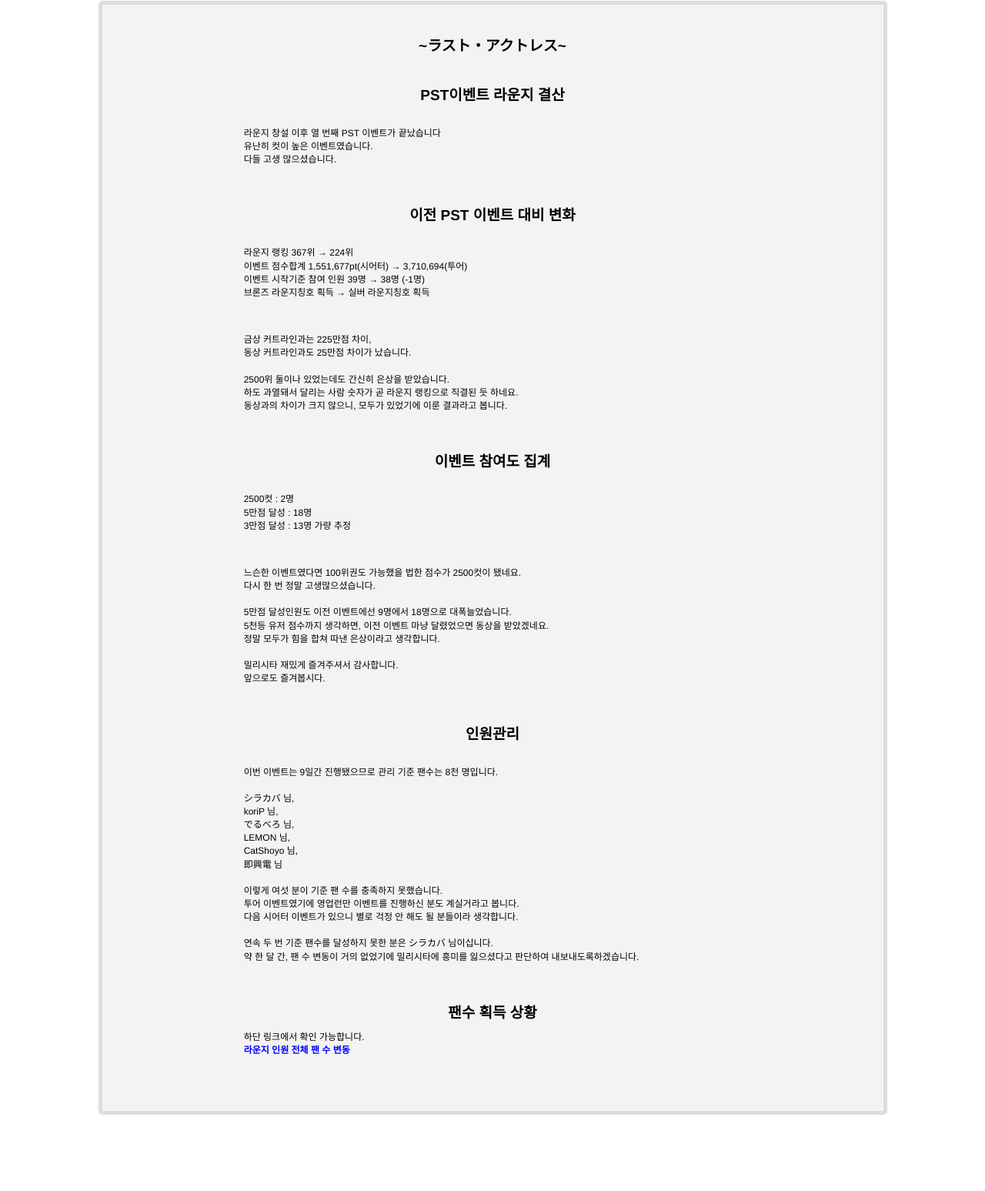
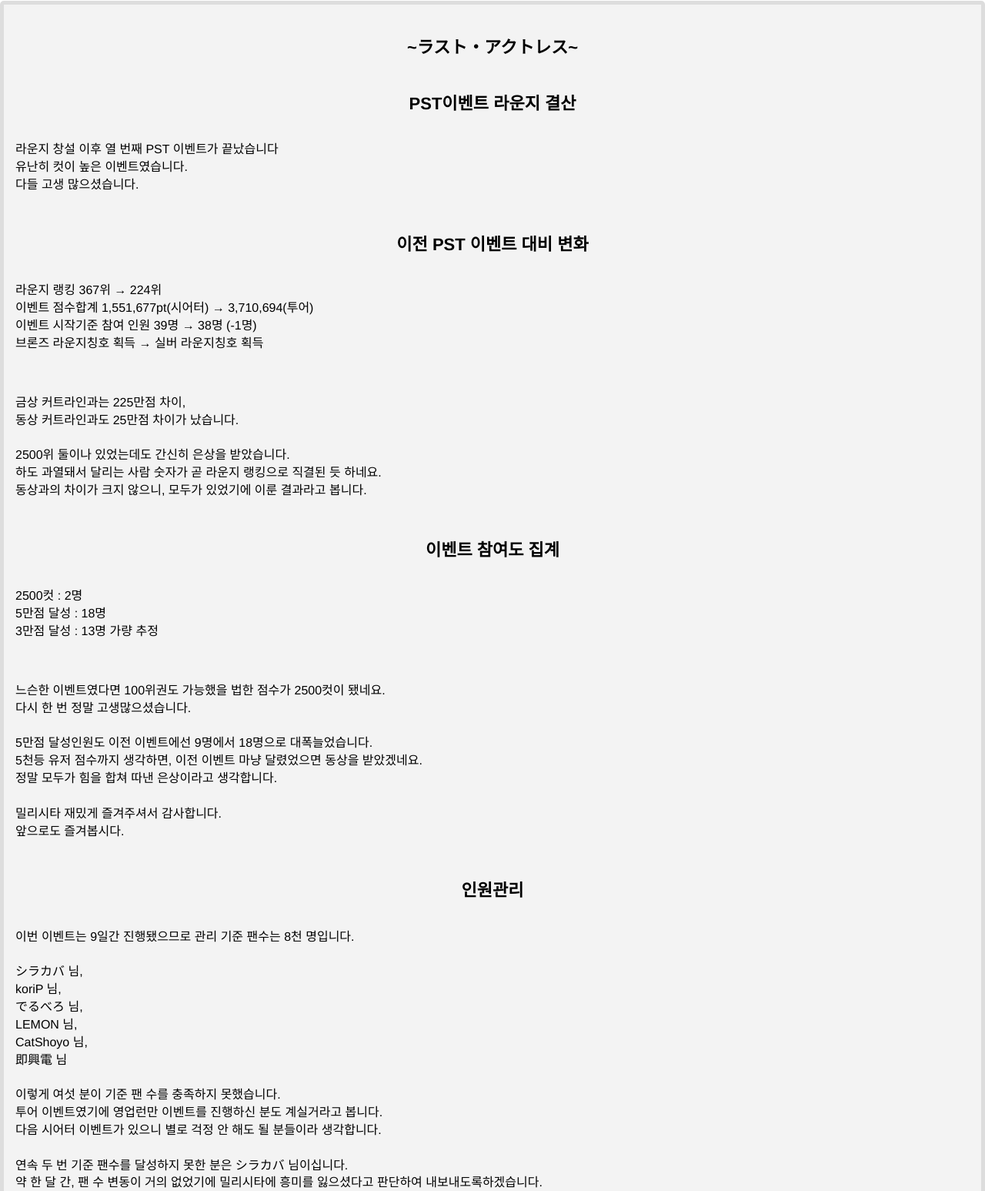
Before and after one commit to rkdgla0/StarBe, a plain HTML site: page index.html in a window 1280 px wide. Shown: the part 156-1703 px from the top of the page at 77% size. Before the commit the page ends 1604 px from the top, so only its background shows below. Drawn offline with nearby package versions, Linux system fonts and the light colour scheme.

Commit message:
모바일테스트

```diff
--- a/css/event.css
+++ b/css/event.css
@@ -1,7 +1,5 @@
 .bodyBoxRow{
 	margin-top:50px;
-	margin-left:10px;
-	margin-right:10px;
 }
 
 .bodyBox{
@@ -14,19 +12,19 @@
 .bodyBoxInfoTitle{
 	padding-top:40px;
 	padding-bottom:10px;
-	font-size:19px;
+	font-size:22px;
 	font-weight:600;
 	color:black;
 }
 
 .bodyBoxInfoContents{
 	color:black;
-	font-size:12px;
+	font-size:16px;
 	font-weight:300;
 }
 
 .bodyBoxInfoLink{
 	color:blue;
-	font-size:12px;
+	font-size:16px;
 	font-weight:600;
 }
--- a/index.html
+++ b/index.html
@@ -29,9 +29,9 @@
 		</div>
 
 		<div class="row bodyBoxRow">
-			<div class="col-xs-10 col-xs-offset-1 bodyBox">
+			<div class="col-xs-12 bodyBox">
 				<div class="row">
-					<div class="col-xs-8 col-xs-offset-2 bodyBoxInfoTitle">
+					<div class="col-xs-12 bodyBoxInfoTitle">
 						<p id="eventTitle" class="text-center">~ラスト・アクトレス~</p>
 						<br>
 						<p class="text-center">PST이벤트 라운지 결산</p>
@@ -43,7 +43,7 @@
 					</div>
 				</div>
 				<div class="row">
-					<div class="col-xs-8 col-xs-offset-2 bodyBoxInfoTitle">
+					<div class="col-xs-12 bodyBoxInfoTitle">
 						<p class="text-center">이전 PST 이벤트 대비 변화</p>
 						<span id="changeHeader" class="bodyBoxInfoContents">
 							<br>라운지 랭킹 367위 → 224위
@@ -63,7 +63,7 @@
 					</div>
 				</div>
 				<div class="row">
-					<div class="col-xs-8 col-xs-offset-2 bodyBoxInfoTitle">
+					<div class="col-xs-12 bodyBoxInfoTitle">
 						<p class="text-center">이벤트 참여도 집계</p>
 						<span id="eventHeader" class="bodyBoxInfoContents">
 							<br>2500컷 : 2명
@@ -85,7 +85,7 @@
 					</div>
 				</div>
 				<div class="row">
-					<div class="col-xs-8 col-xs-offset-2 bodyBoxInfoTitle">
+					<div class="col-xs-12 bodyBoxInfoTitle">
 						<p class="text-center">인원관리</p>
 						<span id="hr" class="bodyBoxInfoContents">
 							<br>이번 이벤트는 9일간 진행됐으므로 관리 기준 팬수는 8천 명입니다.
@@ -107,7 +107,7 @@
 					</div>
 				</div>
 				<div class="row">
-					<div class="col-xs-8 col-xs-offset-2 bodyBoxInfoTitle">
+					<div class="col-xs-12 bodyBoxInfoTitle">
 						<p class="text-center">팬수 획득 상황</p>
 						<span class="bodyBoxInfoContents"> 하단 링크에서 확인 가능합니다.
 						</span>
```
